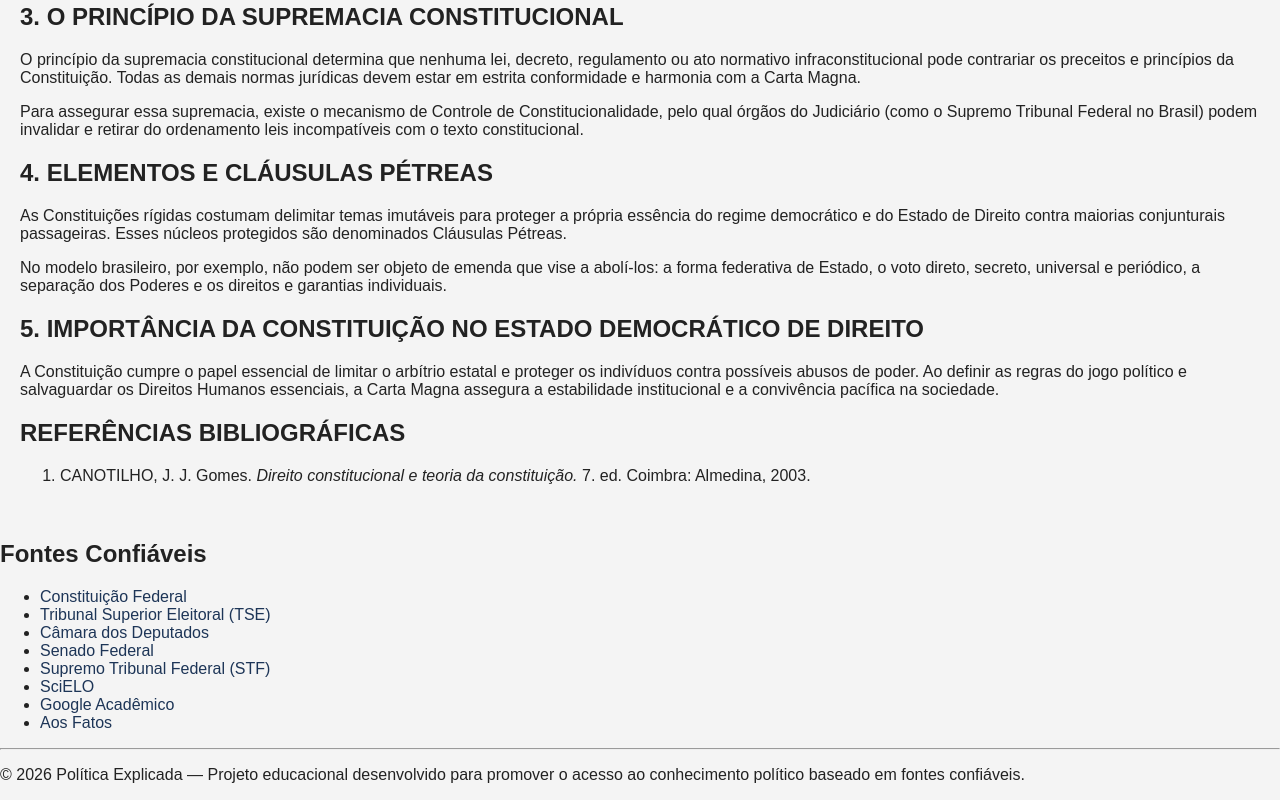
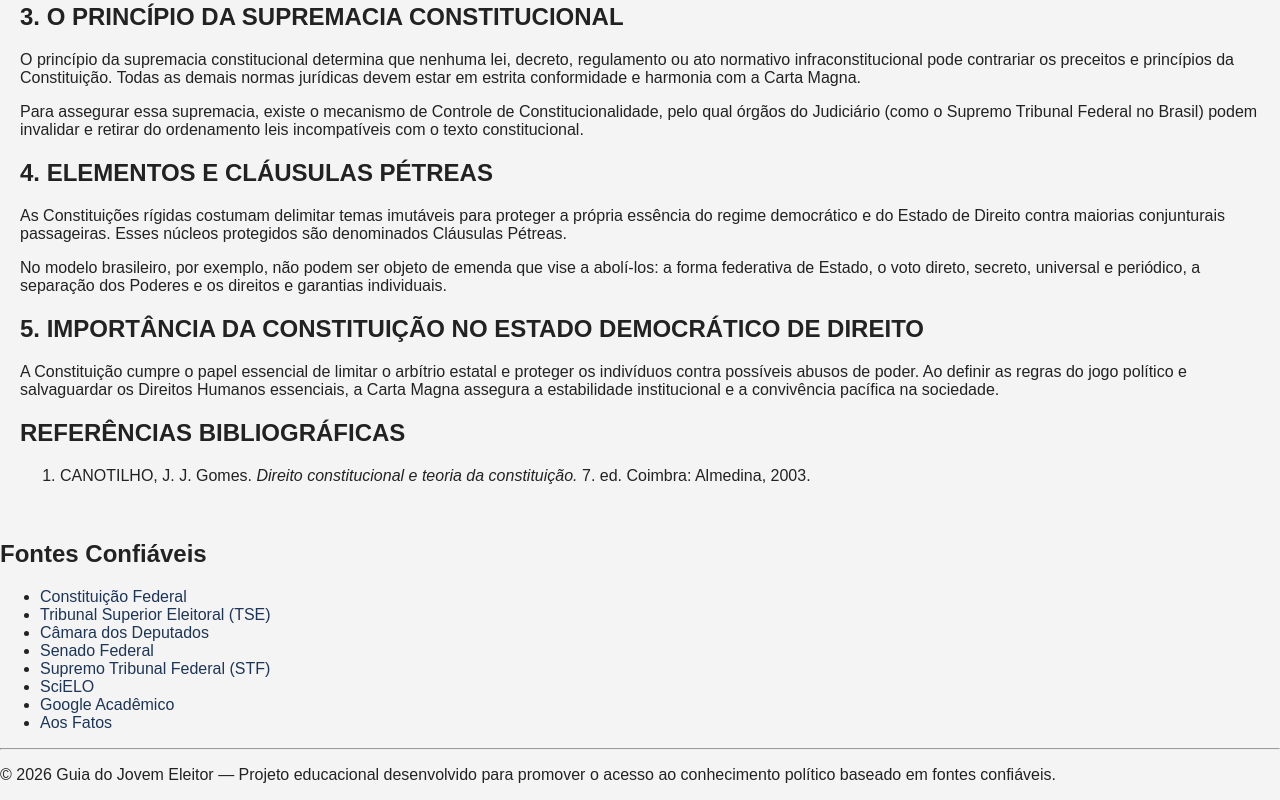
Before and after one commit to azevedoneto120-collab/politica-site, a plain HTML site: page constituicao.html in a window 1280 px wide. Shown: the part 759-1559 px from the top of the page. Drawn offline with Linux system fonts and the light colour scheme.

Commit message:
mais um nome errado

```diff
--- a/constituicao.html
+++ b/constituicao.html
@@ -226,7 +226,7 @@
     <hr>
 
     <p>
-        © 2026 Política Explicada — Projeto educacional desenvolvido para promover
+        © 2026 Guia do Jovem Eleitor — Projeto educacional desenvolvido para promover
         o acesso ao conhecimento político baseado em fontes confiáveis.
     </p>
 
```
